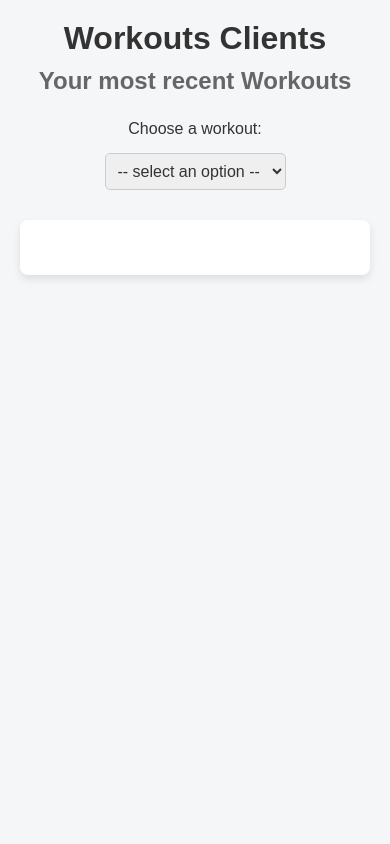
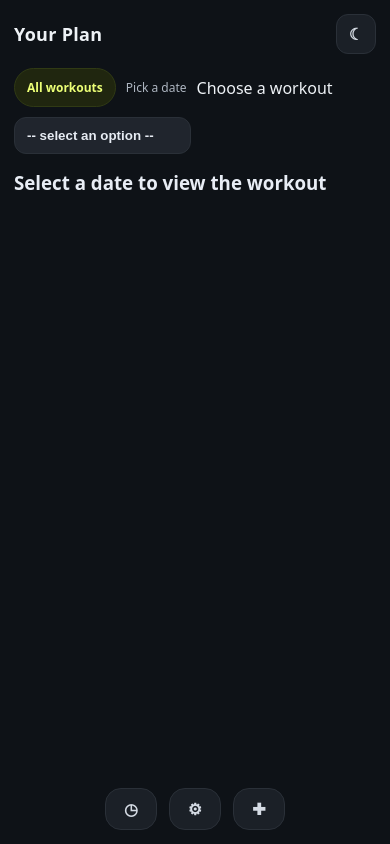
Before and after one commit to Lokixin/gym_tracker, a Python web app: template templates/read_workouts.html in a window 390 px wide. Run offline with Jinja, Linux system fonts and the light colour scheme; the template is opened without the code that fills it: most values are stand-ins (such as "Sample title", 1, 10 or a date in 2020).

Commit message:
Redesing Read Workout UI

```diff
--- a/templates/add_workouts.html
+++ b/templates/add_workouts.html
@@ -3,7 +3,7 @@
 <head>
     <meta charset="UTF-8">
     <title>Add here your new workout!</title>
-    <link rel="stylesheet" href="../static/css/style.css">
+    <link rel="stylesheet" href="/static/css/style.css">
 </head>
 <body>
 <h1>
@@ -30,6 +30,6 @@
         <input type="submit" value="Create!" id="submit-workout-button">
     </form>
 </div>
-<script src="../static/js/index.js"></script>
+<script src="/static/js/add_workout.js"></script>
 
 </body>
--- a/templates/read_workouts.html
+++ b/templates/read_workouts.html
@@ -1,171 +1,292 @@
 <!DOCTYPE html>
 <html lang="en">
 <head>
-    <meta charset="UTF-8">
-    <title>Soy un título!</title>
+  <meta charset="UTF-8" />
+  <title>Fitness • Your Plan</title>
+  <meta name="viewport" content="width=device-width, initial-scale=1" />
   <style>
-        /* Estilos globales */
-        * {
-            margin: 0;
-            padding: 0;
-            box-sizing: border-box;
-            font-family: Arial, sans-serif;
+    :root{
+      --bg:#0e1217;
+      --card:#171b21;
+      --chip:#20252d;
+      --border:#2a3038;
+      --muted:#aeb6c1;
+      --accent:#d7ff57;
+      --lav:#cdbbff;
     }
 
-        body {
-            background-color: #f4f6f8;
-            display: flex;
-            justify-content: center;
-            align-items: center;
-            flex-direction: column;
-            padding: 20px;
+    *{box-sizing:border-box}
+    html,body{height:100%}
+    body{
+      margin:0;
+      font-family: ui-sans-serif, system-ui, -apple-system, Segoe UI, Roboto, "Helvetica Neue", Arial;
+      background: var(--bg);
+      color:#eef2f6;
     }
 
-        h1 {
-            font-size: 2em;
-            margin-bottom: 10px;
-            color: #333;
+    /* Full-page container */
+    .phone{
+      width:100%;
+      min-height:100svh;
+      background: var(--bg);
+      border-radius:0;
+      padding: clamp(14px, 3vw, 22px);
+      display:flex;
+      flex-direction:column;
+      gap:14px;
     }
 
-        h2 {
-            font-size: 1.5em;
-            color: #666;
-            margin-bottom: 20px;
+    .header{
+      display:flex; align-items:center; justify-content:space-between;
+    }
+    .title{ font-weight:800; font-size:clamp(18px, 2.4vw, 24px); letter-spacing:.3px; }
+    .bubble{
+      width:40px; height:40px; display:grid; place-items:center;
+      border-radius:12px; background:#1b2027; border:1px solid var(--border); color:#cfd5dd;
+      font-weight:800;
     }
 
-        /* Select del menú desplegable */
-        label, select {
-            font-size: 1em;
-            color: #333;
-            margin-bottom: 10px;
-            padding: 5px;
+    .row{ display:flex; align-items:center; gap:10px; flex-wrap:wrap; }
+    .chip{
+      display:inline-flex; align-items:center; gap:8px;
+      padding:10px 12px; font-size:12px; font-weight:700;
+      border-radius:999px; background: var(--chip); border:1px solid var(--border);
+      color:#e3e8ef;
+    }
+    .chip.accent{ background:#20260f; color:#ecff76; border-color:#303a14; }
+    .hint{ color:var(--muted); font-size:12px; }
+
+    select{
+      appearance:none;
+      background: var(--chip);
+      color:#e7ecf3;
+      border:1px solid var(--border);
+      border-radius:12px;
+      padding:10px 36px 10px 12px;
+      font-weight:700;
+    }
+    select:focus{ outline:2px solid #39414b; }
+
+    .date-pill{
+      display:inline-flex; align-items:center; gap:8px;
+      padding:10px 14px; border-radius:12px;
+      background:#0f1216; border:1px solid var(--border); color:#d8dee7;
     }
 
-        select {
-            padding: 8px;
-            border: 1px solid #ccc;
-            border-radius: 5px;
-            cursor: pointer;
-            outline: none;
+    #workout_title{ margin-top:2px; font-weight:800; color:#e8edf5; }
+
+    /* List/grid of exercise cards */
+    #workout_exercises{
+      display:grid;
+      grid-template-columns: 1fr;
+      gap:12px;
+    }
+    @media (min-width:900px){
+      #workout_exercises{ grid-template-columns: 1fr 1fr; }
     }
 
-        select:focus {
-            border-color: #333;
+    .card{
+      background: linear-gradient(180deg, #1a1f26 0%, #14181e 100%);
+      border:1px solid var(--border);
+      border-radius:18px;
+      padding:14px;
+    }
+    .top{
+      display:flex; align-items:flex-start; justify-content:space-between; gap:10px;
+    }
+    .name{ font-weight:800; font-size:18px; letter-spacing:.2px; }
+
+    .count{
+      min-width:56px; height:56px; border-radius:999px;
+      background:#1a1822; color:#f0eaff; border:1px solid #3f3651;
+      display:grid; place-items:center; font-weight:800; font-size:12px; padding:6px;
+      text-align:center; box-shadow: inset 0 0 0 6px #12161b;
     }
 
-        /* Contenedor de workouts */
-        #workout_container {
-            width: 100%;
-            max-width: 600px;
-            background-color: #fff;
-            padding: 20px;
-            border-radius: 8px;
-            box-shadow: 0 4px 8px rgba(0, 0, 0, 0.1);
-            margin-top: 20px;
+    .badges{ display:flex; gap:8px; flex-wrap:wrap; margin-top:8px; }
+
+    /* Higher-contrast badges */
+    .badge{
+      padding:6px 10px; border-radius:999px; font-size:11px; font-weight:800;
+      border:1px solid #323846; color:#e7edf5; background:#1d2129;
+    }
+    .badge.primary{
+      background:#17200a;        /* darker bg */
+      border-color:#2b3812;
+      color:#efff8e;             /* brighter text */
+    }
+    .badge.secondary{
+      background:#1a1523;        /* darker bg */
+      border-color:#41325a;
+      color:#f6eeff;             /* brighter text */
     }
 
-        #workout_title {
-            font-size: 1.2em;
-            color: #333;
-            margin-bottom: 15px;
+    /* SETS: vertical stack, full-width rows (pill look preserved) */
+    .sets{
+      display:grid;
+      grid-template-columns: 1fr;
+      gap:8px;
+      margin-top:12px;
     }
+    .set{
+      background:#20252d;
+      border:1px solid var(--border);
+      color:#eef3fb;
+      padding:10px 12px;
+      border-radius:12px;
+      font-weight:800;
+      font-size:12px;
+      display:flex;
+      align-items:center;
+      justify-content:space-between;
+      width:100%;
+    }
+    .set.fail{ background:#2b1b1b; border-color:#3a2323; color:#ffd7d7; }
 
-        /* Lista de ejercicios */
-        ol {
-            list-style-type: none;
-        }
-
-        li {
-            font-size: 1em;
-            color: #555;
-            padding: 8px;
-            border-bottom: 1px solid #eaeaea;
-        }
-
-        li:last-child {
-            border-bottom: none;
-        }
-
-        ol ol {
-            margin-top: 5px;
-            margin-left: 15px;
-            font-size: 0.9em;
-        }
-
-        ol ol li {
-            padding: 5px;
-            color: #777;
+    .dock{ margin-top:auto; display:flex; justify-content:center; gap:12px; padding-top:8px; }
+    .dot{
+      width:52px; height:42px; border-radius:16px; display:grid; place-items:center;
+      background:#1b2027; border:1px solid var(--border); color:#d5dbe4; font-weight:900;
     }
   </style>
 </head>
 <body>
-<h1>
-    Workouts Clients
-</h1>
-<h2>
-    Your most recent Workouts
-</h2>
-<label for="workouts_dates">Choose a workout:</label>
-<select name="workouts_dates" id="workouts_dates">
+
+  <main class="phone" aria-label="Your Plan">
+    <header class="header">
+      <div class="title">Your Plan</div>
+      <div class="bubble" title="Theme">☾</div>
+    </header>
+
+    <div class="row">
+      <span class="chip accent">All workouts</span>
+      <span class="hint">Pick a date</span>
+      <label class="visually-hidden" for="workouts_dates">Choose a workout</label>
+      <select id="workouts_dates" name="workouts_dates">
         <option disabled selected value> -- select an option -- </option>
         {% for date in workouts_dates %}
-    <option value="{{date}}">{{date}}</option>
+        <option value="{{ date }}">{{ date }}</option>
         {% endfor %}
       </select>
-<div id="workout_container">
-    <h3 id="workout_title">
-    </h3>
-    <ol id="workout_exercises">
-    </ol>
     </div>
 
+    <div id="selected_date" class="date-pill" style="display:none"></div>
+
+    <h3 id="workout_title">Select a date to view the workout</h3>
+
+    <section id="workout_exercises" aria-live="polite"></section>
+
+    <div class="dock" aria-hidden="true">
+      <div class="dot">◷</div>
+      <div class="dot">⚙</div>
+      <div class="dot">✚</div>
+    </div>
+  </main>
+
   <script>
-    async function get_workout_by_date(event) {
-        const container = document.getElementById("workout_exercises")
-        container.innerHTML = ""
-        const request_path = `${get_workout_path}/${event.target.value}`
-        console.log(request_path)
-        const res = await fetch(request_path, {method: "GET",})
-        const workout_body = await res.json()
-        format_workout(workout_body)
+    const get_workout_path = "/workouts/by_date";
+    const dateSelector = document.getElementById("workouts_dates");
+    dateSelector.addEventListener("change", getWorkoutByDate);
+
+    function fmtDateChip(value){
+      try{
+        const d = new Date(value);
+        if(!isNaN(d)) return d.toLocaleString([], {
+          year:"numeric", month:"2-digit", day:"2-digit", hour:"2-digit", minute:"2-digit"
+        });
+      }catch{}
+      return String(value);
     }
 
-    function format_workout(workout_body) {
-        const container = document.getElementById("workout_exercises")
-        const workout_title = document.getElementById("workout_title")
-        workout_title.innerText = `Workout from day ${workout_body.date} with duration ${workout_body.duration} minutes`
+    async function getWorkoutByDate(e){
+      const chosen = e.target.value;
+      const pill = document.getElementById("selected_date");
+      pill.textContent = chosen ? fmtDateChip(chosen) : "";
+      pill.style.display = chosen ? "inline-flex" : "none";
 
-        for (const exercise of workout_body.exercises) {
-            const entry = document.createElement("li")
-            entry.id = "soy_un_id"
-            let exercise_description = `
-            ${exercise.exercise_metadata.name}
-            (Primary Muscle: ${exercise.exercise_metadata.primary_muscle_group}.
-            Secondary Muscles: ${exercise.exercise_metadata.secondary_muscle_groups})
-            `
-            entry.appendChild(document.createTextNode(exercise_description))
-            container.appendChild(entry)
+      const url = `${get_workout_path}/${encodeURIComponent(chosen)}`;
+      const res = await fetch(url, { method: "GET" });
+      const workout = await res.json();
+      renderWorkout(workout);
+    }
 
-            const sublist = document.createElement("ol")
-            for (const exercise_set of exercise.exercise_sets) {
-                const sublist_entry = document.createElement("li")
-                let exercise_info = `${exercise_set.weight} kgs x ${exercise_set.repetitions} reps`
-                exercise_info += exercise_set.to_failure ? " (failure)" : ""
-                sublist_entry.appendChild(document.createTextNode(exercise_info))
-                sublist.appendChild(sublist_entry)
-                entry.appendChild(sublist)
+    function renderWorkout(workout){
+      const list = document.getElementById("workout_exercises");
+      const title = document.getElementById("workout_title");
+      list.innerHTML = "";
+
+      const day = (workout.date ?? "").toString().slice(0,10);
+      const duration = workout.duration ?? 0;
+      title.textContent = `Workout • ${day} • ${duration} min`;
+
+      (workout.exercises || []).forEach((ex, idx) => {
+        const card = document.createElement("article");
+        card.className = "card";
+
+        // Header
+        const top = document.createElement("div");
+        top.className = "top";
+        const left = document.createElement("div");
+        const name = document.createElement("div");
+        name.className = "name";
+        name.textContent = ex?.exercise_metadata?.name || `Exercise ${idx+1}`;
+        left.appendChild(name);
+
+        const count = document.createElement("div");
+        count.className = "count";
+        const totalSets = (ex.exercise_sets || []).length;
+        count.innerHTML = `<div>${totalSets} ${totalSets===1?"set":"sets"}</div>`;
+
+        top.appendChild(left);
+        top.appendChild(count);
+        card.appendChild(top);
+
+        // Badges
+        const badges = document.createElement("div");
+        badges.className = "badges";
+        const pmg = ex?.exercise_metadata?.primary_muscle_group;
+
+        if (pmg && String(pmg).trim()){
+          const b1 = document.createElement("span");
+          b1.className = "badge primary";
+          b1.textContent = `Primary • ${pmg}`;
+          badges.appendChild(b1);
+        }
+
+        const smg = ex?.exercise_metadata?.secondary_muscle_groups;
+        if (smg && String(smg).trim()){       // ← only show if present
+          const b2 = document.createElement("span");
+          b2.className = "badge secondary";
+          b2.textContent = `Secondary • ${smg}`;
+          badges.appendChild(b2);
+        }
+        if (badges.children.length) card.appendChild(badges);
+
+        // Sets (vertical)
+        const setsWrap = document.createElement("div");
+        setsWrap.className = "sets";
+        (ex.exercise_sets || []).forEach(s => {
+          const row = document.createElement("span");
+          row.className = "set";
+          row.textContent = `${s.weight} kg × ${s.repetitions}`;
+          if (s.to_failure) {
+            row.classList.add("fail");
+            row.textContent += " • failure";
+          }
+          setsWrap.appendChild(row);
+        });
+        card.appendChild(setsWrap);
+
+        list.appendChild(card);
+      });
+
+      if (!list.children.length){
+        const empty = document.createElement("div");
+        empty.className = "chip";
+        empty.textContent = "No exercises found for this workout.";
+        list.appendChild(empty);
       }
     }
-    }
-
-    const get_workout_path = "/workouts/by_date"
-    const date_selector = document.getElementById("workouts_dates")
-
-    date_selector.addEventListener(
-        "change",
-        (event) => get_workout_by_date(event)
-    )
   </script>
-
 </body>
 </html>
```
Also changed, not shown: static/js/add_workout.js (renamed from static/js/index.js). Lines whose indentation alone changed are shown as unchanged.
